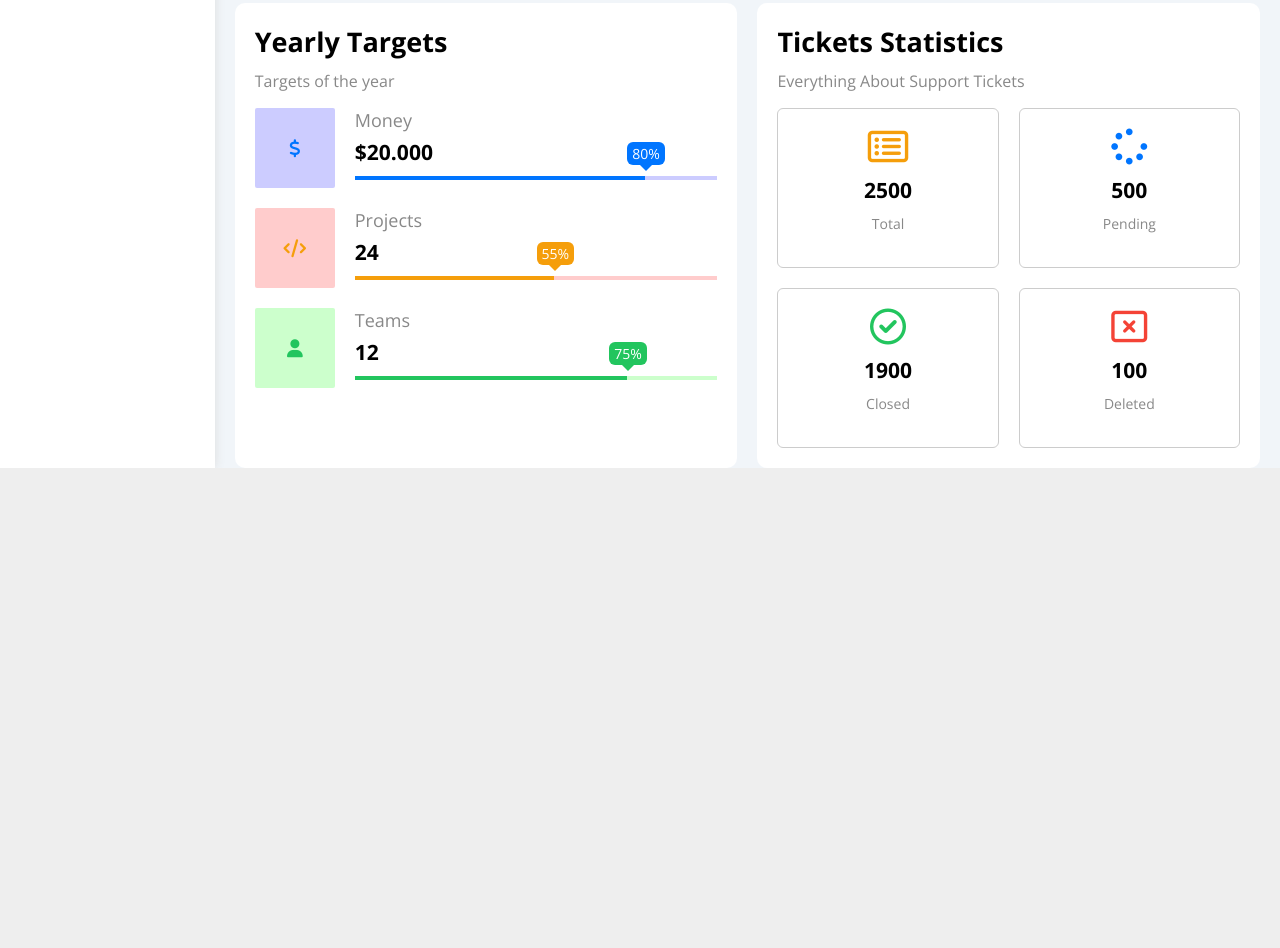
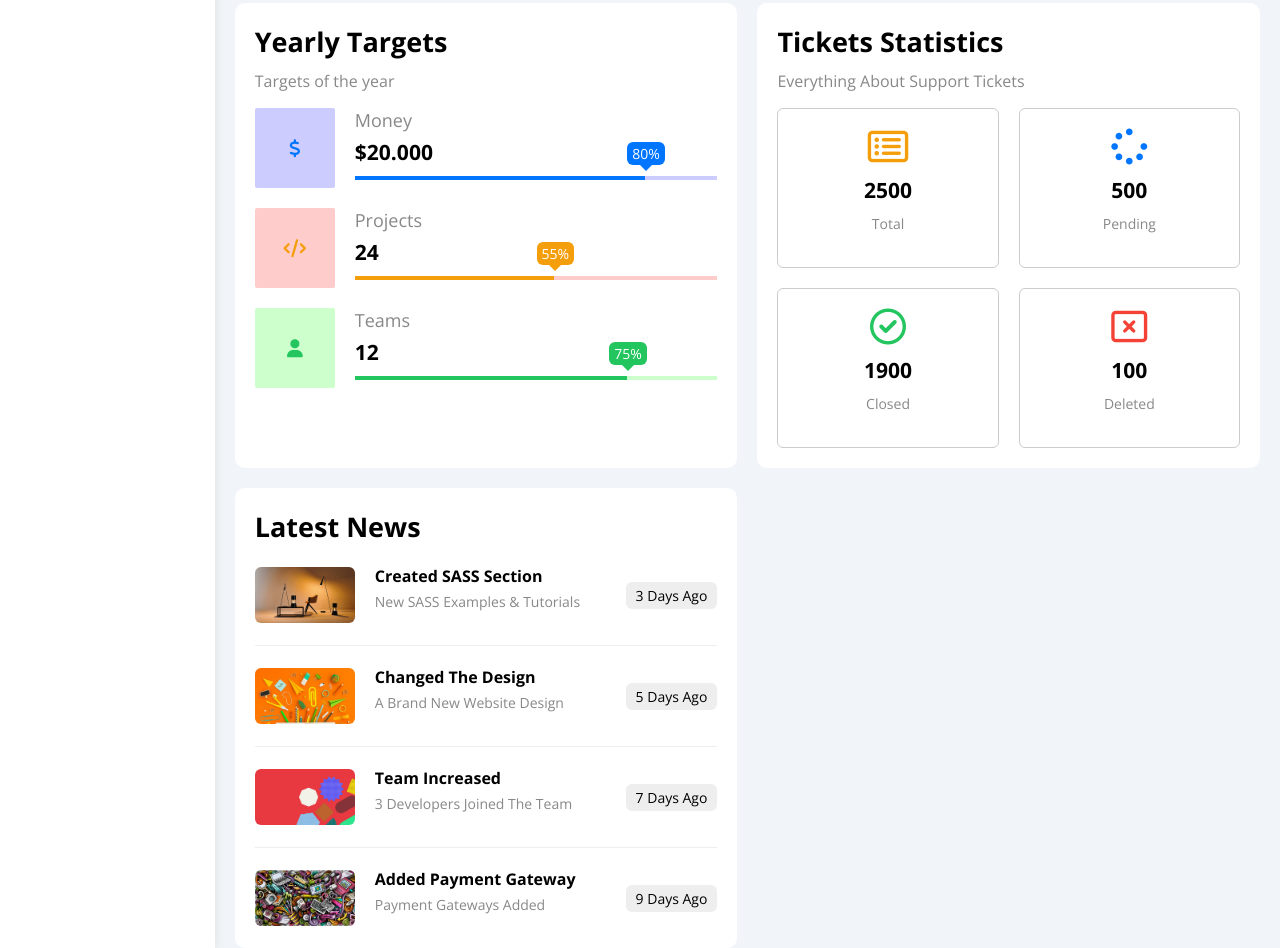
Before and after one commit to EyadOmar/Dashboard-template, a plain HTML site: page index.html in a window 1280 px wide. Shown: the part 605-1553 px from the top of the page. Before the commit the page ends 1073 px from the top, so only its background shows below. Drawn offline with nearby package versions, Linux system fonts and the light colour scheme.

Commit message:
added latest news section

```diff
--- a/css/master.css
+++ b/css/master.css
@@ -312,9 +312,31 @@ main h1::after {
 .tickets .box {
   flex-basis: calc(50% - 10px);
 }
-
 @media (max-width: 768px) {
   .tickets .box {
     flex-basis: 100%;
   }
 }
+/* ----------------------------------------- */
+/* ------------news----------------- */
+/* ----------------------------------------- */
+.news .row:not(:last-of-type) {
+  margin-bottom: 2rem;
+  padding-bottom: 2rem;
+  border-bottom: 1px solid #eee;
+}
+.news .row img {
+  width: 10rem;
+}
+.news .row article {
+  flex: 1;
+}
+@media (max-width: 768px) {
+  .news .row img {
+    margin-bottom: 1.5rem;
+  }
+  .news .row .date {
+    margin: 1rem auto;
+    width: fit-content;
+  }
+}
--- a/css/myFrameWork.css
+++ b/css/myFrameWork.css
@@ -78,6 +78,9 @@
 }
 .mt-20 {
   margin-top: 2rem;
+}
+.mb-5 {
+  margin-bottom: 0.5rem;
 }
 .mb-10 {
   margin-bottom: 1rem;
--- a/index.html
+++ b/index.html
@@ -247,6 +247,46 @@
               </div>
             </div>
           </div>
+
+          <div class="news p-20 rad-10 bgc-white">
+            <h2 class="mt-0 mb-20">Latest News</h2>
+            <div class="row flex align-c gap-20 txt-c-mobile block-mobile">
+              <img class="rad-6" src="./imgs/news-01.png" alt="" />
+              <article>
+                <h3 class="mt-0 mb-5 fs-16">Created SASS Section</h3>
+                <p class="mt-0 mb-0 fs-14 c-gray">
+                  New SASS Examples & Tutorials
+                </p>
+              </article>
+              <span class="btn fs-14 bgc-eee date">3 Days Ago</span>
+            </div>
+            <div class="row flex align-c gap-20 txt-c-mobile block-mobile">
+              <img class="rad-6" src="./imgs/news-02.png" alt="" />
+              <article>
+                <h3 class="mt-0 mb-5 fs-16">Changed The Design</h3>
+                <p class="mt-0 mb-0 fs-14 c-gray">A Brand New Website Design</p>
+              </article>
+              <span class="btn fs-14 bgc-eee date">5 Days Ago</span>
+            </div>
+            <div class="row flex align-c gap-20 txt-c-mobile block-mobile">
+              <img class="rad-6" src="./imgs/news-03.png" alt="" />
+              <article>
+                <h3 class="mt-0 mb-5 fs-16">Team Increased</h3>
+                <p class="mt-0 mb-0 fs-14 c-gray">
+                  3 Developers Joined The Team
+                </p>
+              </article>
+              <span class="btn fs-14 bgc-eee date">7 Days Ago</span>
+            </div>
+            <div class="row flex align-c gap-20 txt-c-mobile block-mobile">
+              <img class="rad-6" src="./imgs/news-04.png" alt="" />
+              <article>
+                <h3 class="mt-0 mb-5 fs-16">Added Payment Gateway</h3>
+                <p class="mt-0 mb-0 fs-14 c-gray">Payment Gateways Added</p>
+              </article>
+              <span class="btn fs-14 bgc-eee date">9 Days Ago</span>
+            </div>
+          </div>
         </div>
       </main>
     </div>
```
